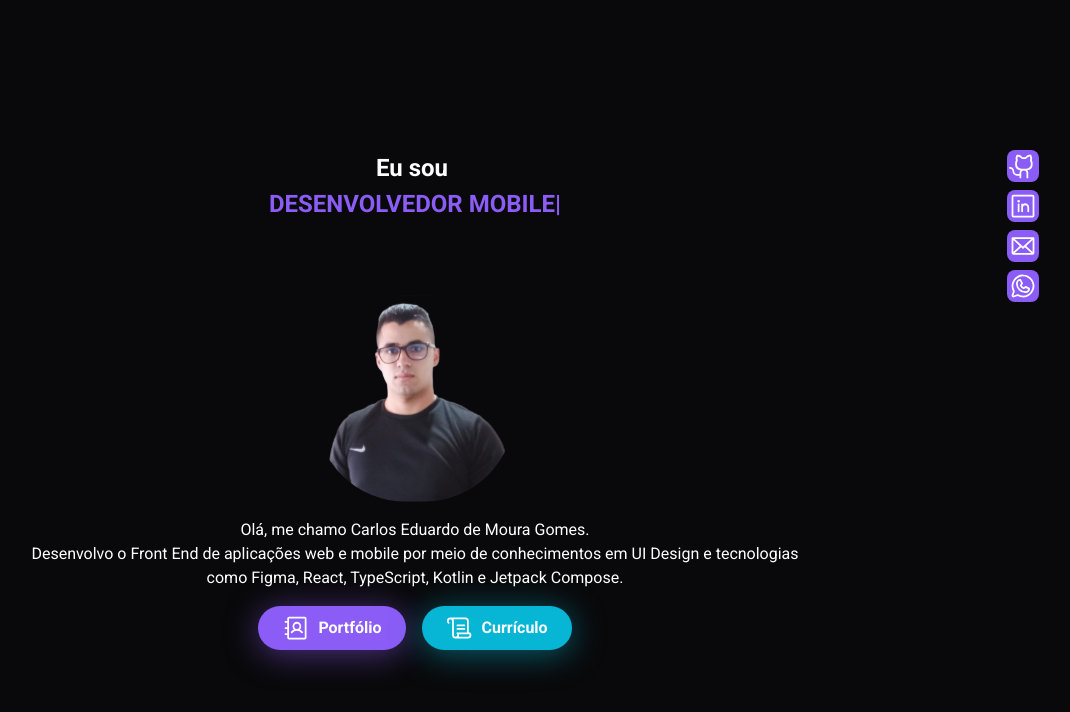
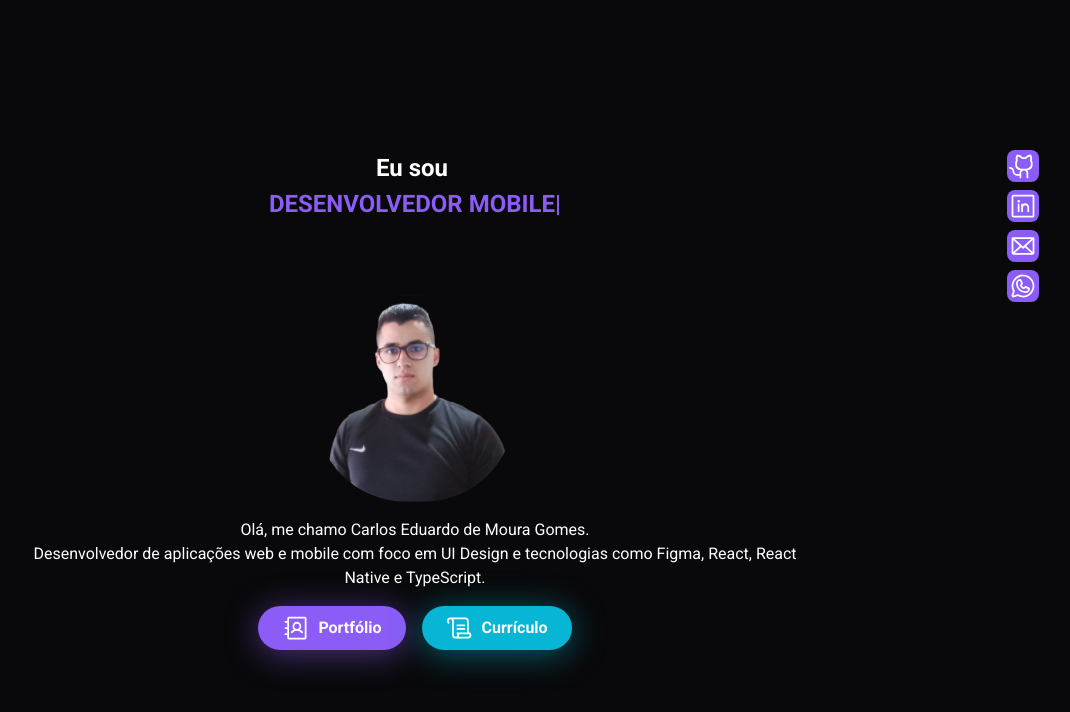
Before and after one commit to cemgthedev/Portfolio, a Next.js app in the folder app/: page / in a window 1280 px wide. Shown: the top 712 px of the page, without its empty margins (209-1279 px from the left). Built offline with nearby package versions, Linux system fonts and the light colour scheme.

Commit message:
refactor: atualizando descrição na dashboard

```diff
--- a/app/src/app/page.tsx
+++ b/app/src/app/page.tsx
@@ -1,10 +1,10 @@
-'use client'
-import { BannerTitle } from '@/components/BannerTitle'
-import { Card } from '@/components/Card'
-import { CustomLink } from '@/components/CustomLink'
-import { Figure } from '@/components/Figure'
-import { Label } from '@/components/Label'
-import { Text } from '@/components/Text'
+"use client";
+import { BannerTitle } from "@/components/BannerTitle";
+import { Card } from "@/components/Card";
+import { CustomLink } from "@/components/CustomLink";
+import { Figure } from "@/components/Figure";
+import { Label } from "@/components/Label";
+import { Text } from "@/components/Text";
 
 import {
   IconAddressBook,
@@ -12,22 +12,22 @@ import {
   IconGithub,
   IconLinkedin,
   IconScroll,
-  IconWhatsapp
-} from '@/assets/icons'
-import { contacts } from '@/model/profile'
-import Image from 'next/image'
+  IconWhatsapp,
+} from "@/assets/icons";
+import { contacts } from "@/model/profile";
+import Image from "next/image";
 export default function Home() {
   return (
     <Card className="min-h-screen w-screen bg-zinc-950 p-4 text-white sm:p-8">
       <aside className="flex w-full py-4">
-        <Figure className="w-full m-auto animate-top opacity-0 px-0 gap-4">
+        <Figure className="m-auto w-full animate-top gap-4 px-0 opacity-0">
           <BannerTitle
             mainText="Eu sou"
             listOfText={[
-              'Desenvolvedor Front End',
+              "Desenvolvedor Front End",
               2000,
-              'Desenvolvedor Mobile',
-              2000
+              "Desenvolvedor Mobile",
+              2000,
             ]}
             className="uppercase text-violet-500"
           />
@@ -60,18 +60,21 @@ export default function Home() {
           <figcaption className="flex w-[60vw] flex-col text-center max-md:w-[75vw]">
             <Text>Olá, me chamo Carlos Eduardo de Moura Gomes.</Text>
             <Text>
-              Desenvolvo o Front End de aplicações web e mobile por meio de conhecimentos em UI Design
-              e tecnologias como Figma, React, TypeScript, Kotlin e Jetpack Compose.
+              Desenvolvedor de aplicações web e mobile com foco em UI Design e
+              tecnologias como Figma, React, React Native e TypeScript.
             </Text>
           </figcaption>
           <div className="flex w-fit gap-4">
             <CustomLink
               href="/portfolio"
               rounded="full"
-              shadow='secondary'
-              className="animate-right opacity-0 px-6 py-2"
+              shadow="secondary"
+              className="animate-right px-6 py-2 opacity-0"
             >
-              <IconAddressBook size={28} className='min-h-[28px] min-w-[28px]' />
+              <IconAddressBook
+                size={28}
+                className="min-h-[28px] min-w-[28px]"
+              />
               <Label>Portfólio</Label>
             </CustomLink>
             <CustomLink
@@ -79,9 +82,9 @@ export default function Home() {
               rounded="full"
               style="secondary"
               shadow="primary"
-              className="animate-left opacity-0 px-6 py-2"
+              className="animate-left px-6 py-2 opacity-0"
             >
-              <IconScroll size={28} className='min-h-[28px] min-w-[28px]' />
+              <IconScroll size={28} className="min-h-[28px] min-w-[28px]" />
               <Label>Currículo</Label>
             </CustomLink>
           </div>
@@ -90,33 +93,33 @@ export default function Home() {
           <CustomLink
             href={`https://github.com/${contacts.github}`}
             next={false}
-            className="animate-surgir opacity-0 h-[32px] w-[32px]"
+            className="h-[32px] w-[32px] animate-surgir opacity-0"
           >
-            <IconGithub size={28} className='min-h-[28px] min-w-[28px]' />
+            <IconGithub size={28} className="min-h-[28px] min-w-[28px]" />
           </CustomLink>
           <CustomLink
             href={`https://www.linkedin.com/in/${contacts.linkedin}`}
             next={false}
-            className="animate-surgirtwo opacity-0 h-[32px] w-[32px]"
+            className="h-[32px] w-[32px] animate-surgirtwo opacity-0"
           >
-            <IconLinkedin size={28} className='min-h-[28px] min-w-[28px]' />
+            <IconLinkedin size={28} className="min-h-[28px] min-w-[28px]" />
           </CustomLink>
           <CustomLink
             href={`mailto:${contacts.email}`}
             next={false}
-            className="animate-surgirthree opacity-0 h-[32px] w-[32px]"
+            className="h-[32px] w-[32px] animate-surgirthree opacity-0"
           >
-            <IconEmail size={28} className='min-h-[28px] min-w-[28px]' />
+            <IconEmail size={28} className="min-h-[28px] min-w-[28px]" />
           </CustomLink>
           <CustomLink
             href={`http://api.whatsapp.com/send?phone=${contacts.whatsapp}`}
             next={false}
-            className="animate-surgirfour opacity-0 h-[32px] w-[32px]"
+            className="h-[32px] w-[32px] animate-surgirfour opacity-0"
           >
-            <IconWhatsapp size={28} className='min-h-[28px] min-w-[28px]'/>
+            <IconWhatsapp size={28} className="min-h-[28px] min-w-[28px]" />
           </CustomLink>
         </div>
       </aside>
     </Card>
-  )
+  );
 }
```
